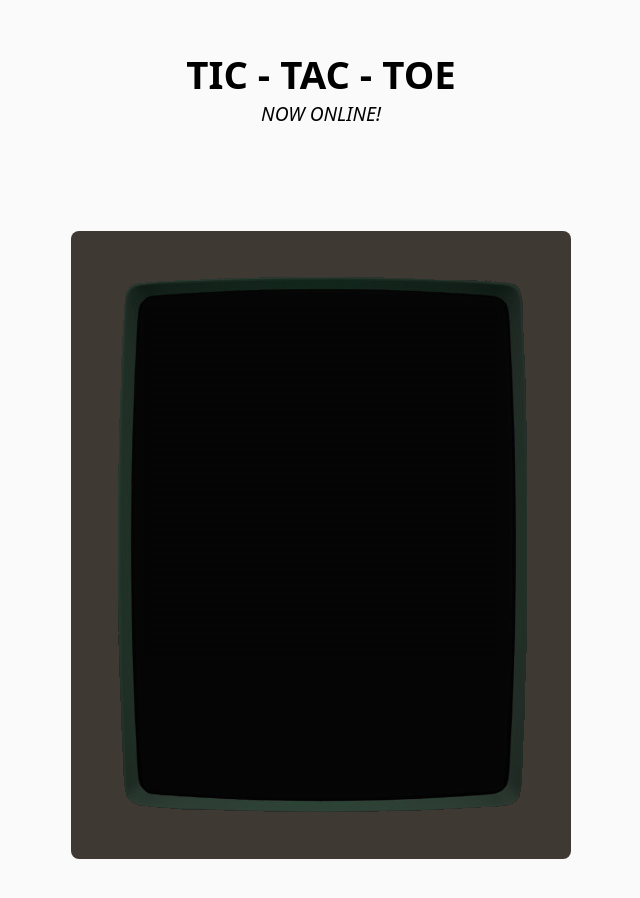
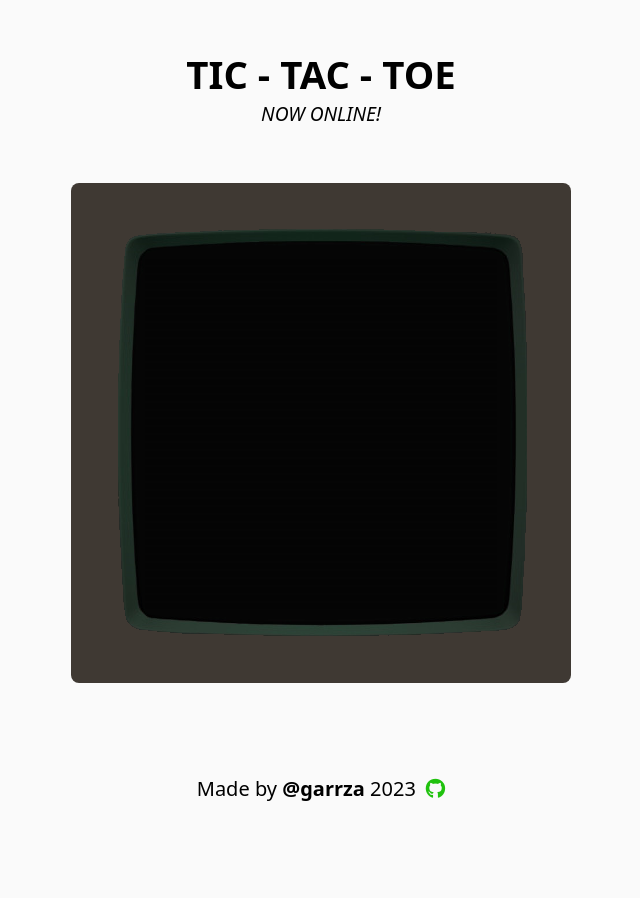
Before and after one commit to garrza/tic-tac-toe, a plain HTML site: page index.html in a window 1280 px wide. Shown: the whole page, without its empty margins (319-959 px from the left). After the commit the page ends 839 px from the top, so only its background shows below. Drawn offline with Linux system fonts and the light colour scheme.

Commit message:
Fix screen size issue, problem with screen being set to vhmin

```diff
--- a/index.html
+++ b/index.html
@@ -11,6 +11,7 @@
     <link rel="preconnect" href="https://fonts.googleapis.com">
     <link rel="preconnect" href="https://fonts.gstatic.com" crossorigin>
     <link href="https://fonts.googleapis.com/css2?family=VT323&display=swap" rel="stylesheet">
+    <script src="https://kit.fontawesome.com/29d2b3dbcb.js" crossorigin="anonymous"></script>
 </head>
 
 <body>
@@ -26,8 +27,22 @@
                     <div class="game"></div>
                 </div>
             </div>
+
         </div>
     </div>
+    <footer class="footer">
+        <p>
+            Made by
+            <strong id="author">
+                @garrza
+            </strong>
+            <script>
+                document.write(new Date().getFullYear())
+            </script>
+        </p>
+        <a href="https://github.com/garrza" target="_blank">
+            <i class="fab fa-github" style="color: #20C20E"></i></a>
+    </footer>
 </body>
 
 </html>
--- a/style.css
+++ b/style.css
@@ -39,7 +39,7 @@ body {
     flex-direction: column;
     align-items: center;
     justify-content: center;
-    padding: 3rem;
+    padding-top: 3rem;
     font-size: 1.2rem;
     grid-area: header;
 }
@@ -67,7 +67,7 @@ body {
 #screen {
     position: relative;
     width: 100%;
-    height: 67.5vmin;
+    max-height: 67.5vw;
     border: 30px solid transparent;
     border-image-source: url(assets/bezel.png);
     border-image-slice: 30 fill;
@@ -81,19 +81,17 @@ pre {
 }
 
 #crt {
-    min-width: 50ch; /* This makes 80 monospace characters fit on the screen */
+    min-width: 50ch;
+    /* This makes 80 monospace characters fit on the screen */
     height: 50ch;
-	font-size: max(
-		1rem,
-		2.2vmin
-	); /* Scale the font-size relative to the minimum screen dimension */
+    font-size: max(1rem,
+            2.2vmin);
+    /* Scale the font-size relative to the minimum screen dimension */
     position: relative;
     background: var(--bg);
-	background-image: radial-gradient(
-		ellipse,
+    background-image: radial-gradient(ellipse,
             var(--bg) 0%,
-		var(--off) 90%
-	);
+            var(--off) 90%);
     animation: on 2s linear;
     overflow: hidden;
 }
@@ -153,3 +151,18 @@ pre {
         bottom: 0%;
     }
 }
+
+/* --- --- --- --- --- FOOTER --- --- --- --- --- --- */
+
+.footer {
+    grid-area: footer;
+    bottom: 0;
+    left: 0;
+    display: flex;
+    align-items: center;
+    justify-content: center;
+    gap: 10px;
+    width: 100%;
+    padding: 10px;
+    font-size: 20px;
+}
```
Lines whose indentation alone changed are shown as unchanged.
